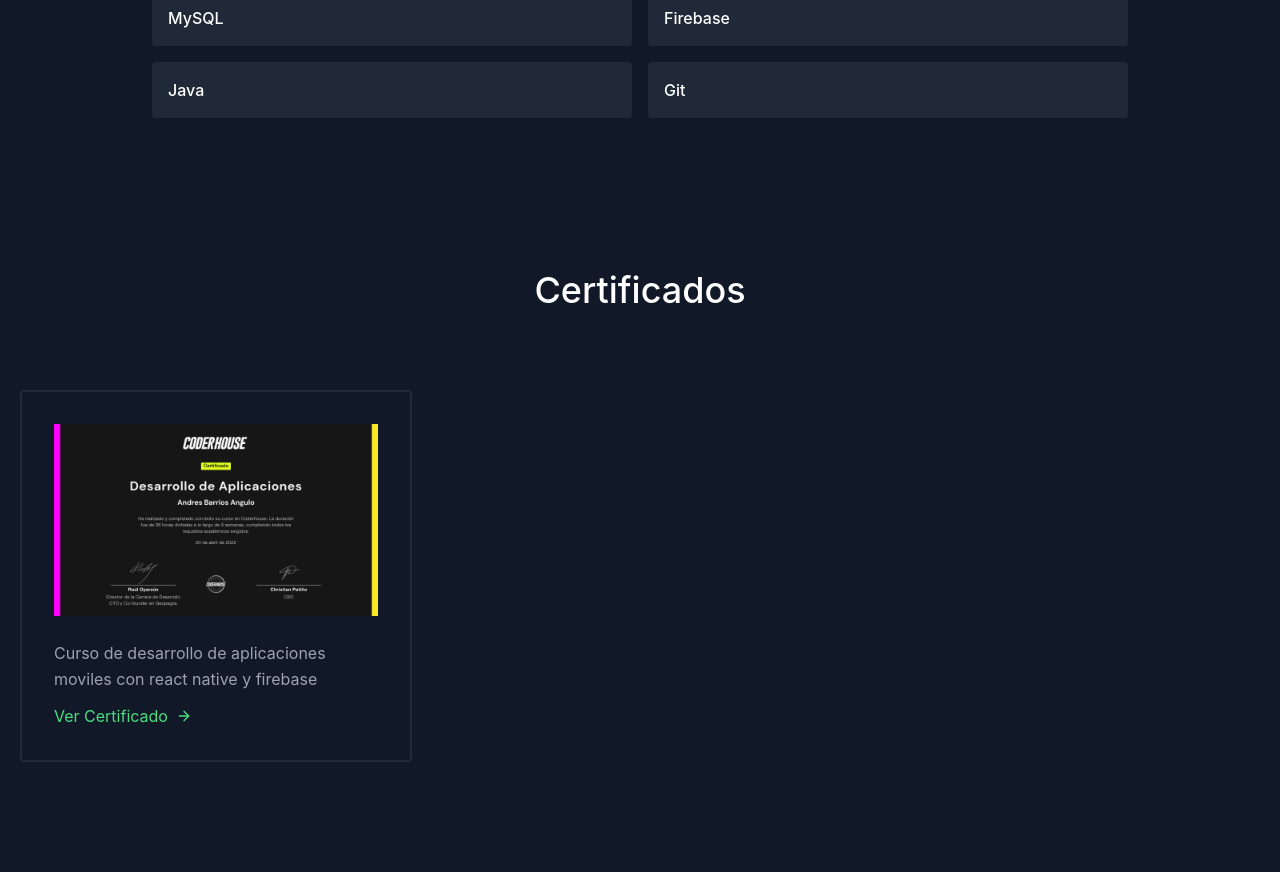
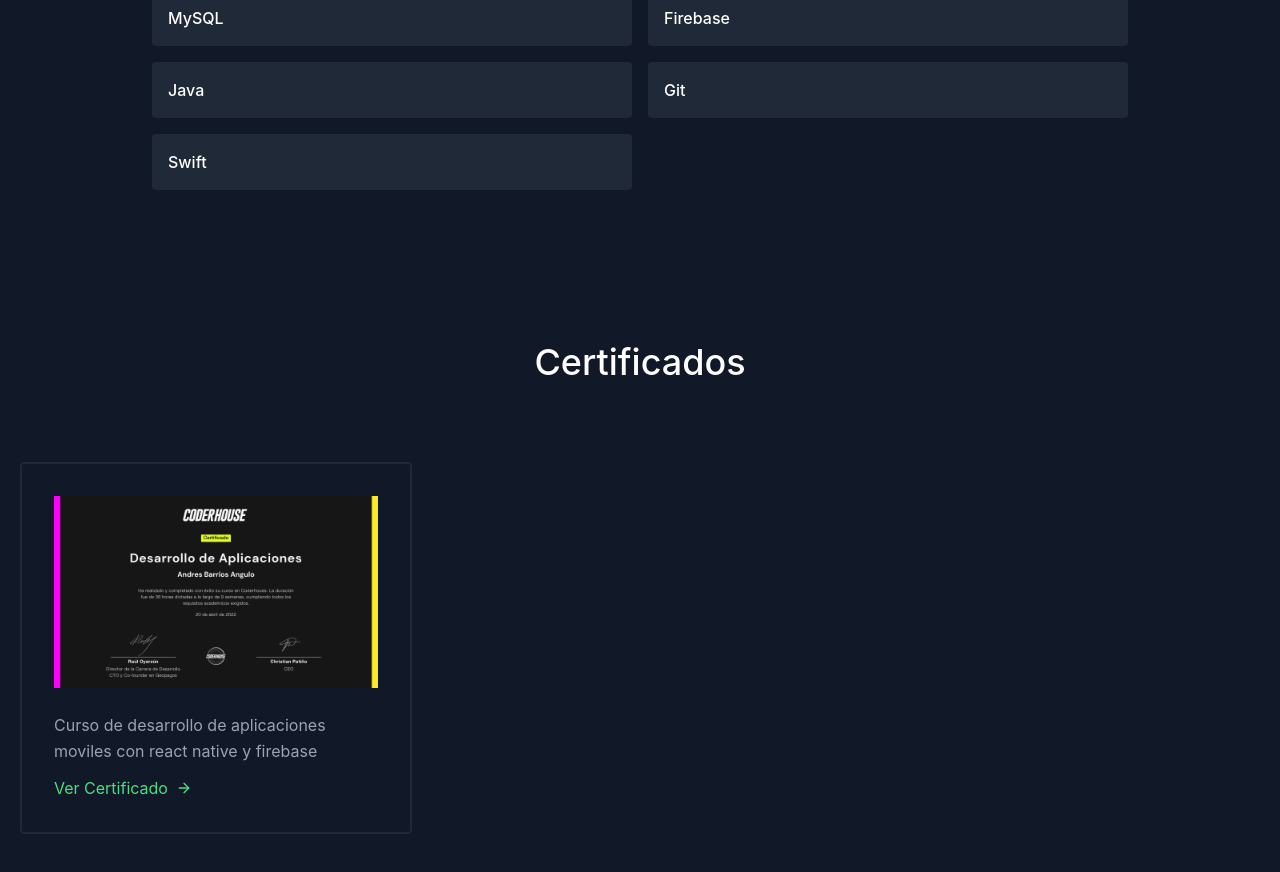
Before and after one commit to Sebas9-11/portafolio, a React (Create React App) app: page / in a window 1280 px wide. Shown: the part 1920-2792 px from the top of the page. Built offline with nearby package versions, Linux system fonts and the light colour scheme.

Commit message:
skill commit

```diff
--- a/src/data.js
+++ b/src/data.js
@@ -34,6 +34,7 @@ export const skills = [
   "Firebase",
   "Java",
   "Git",
+  "Swift",
 ];
 
 export const certificates = [
```
